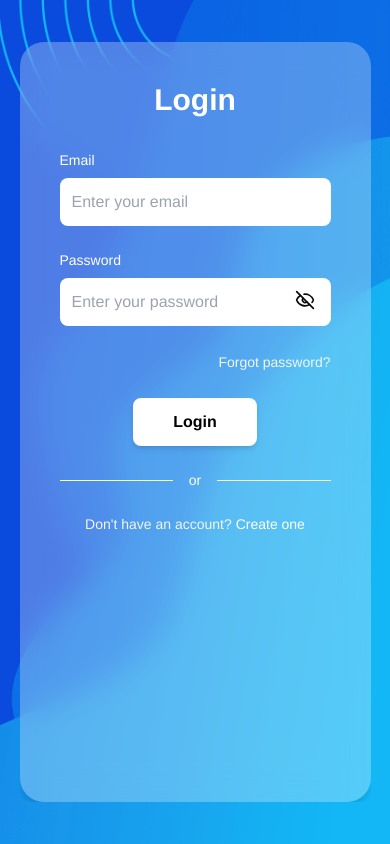
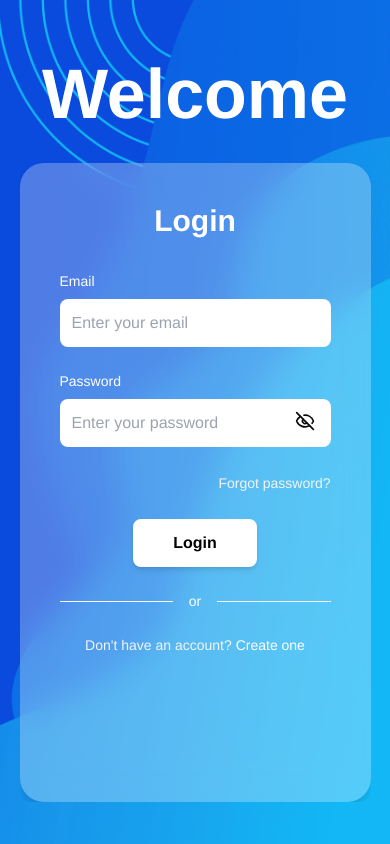
Before and after one commit to Nishant5565/TodoFrontend, a Next.js app: page / in a window 390 px wide. Built offline with nearby package versions, Linux system fonts and the light colour scheme; no server answers.

Commit message:
Responsiveness

```diff
--- a/src/app/page.tsx
+++ b/src/app/page.tsx
@@ -73,12 +73,12 @@ useEffect(() => {
     >
       <div className="flex md:flex-row flex-col rounded-[10px] overflow-hidden h-[90vh] w-[90vw] md:gap-40">
         <div className="md:flex-1 justify-center items-center flex">
-          <div className="hidden flex-col items-center md:felx invisible md:visible">
+          <div className=" md: flex-col items-center md:felx  md:visible">
             <h1
-              className="text-[100px] font-bold text-clip"
+              className="md:text-[100px] text-[70px] font-bold md:text-clip text-white "
               style={{
                 WebkitBackgroundClip: "text",
-                WebkitTextFillColor: "transparent",
+                WebkitTextFillColor: backgroundPosition === "center" ? "transparent" : "white",
                 backgroundImage: `url(${BG1.src})`,
                 backgroundSize: "200%",
                 backgroundPosition: "100% 10%",
```
